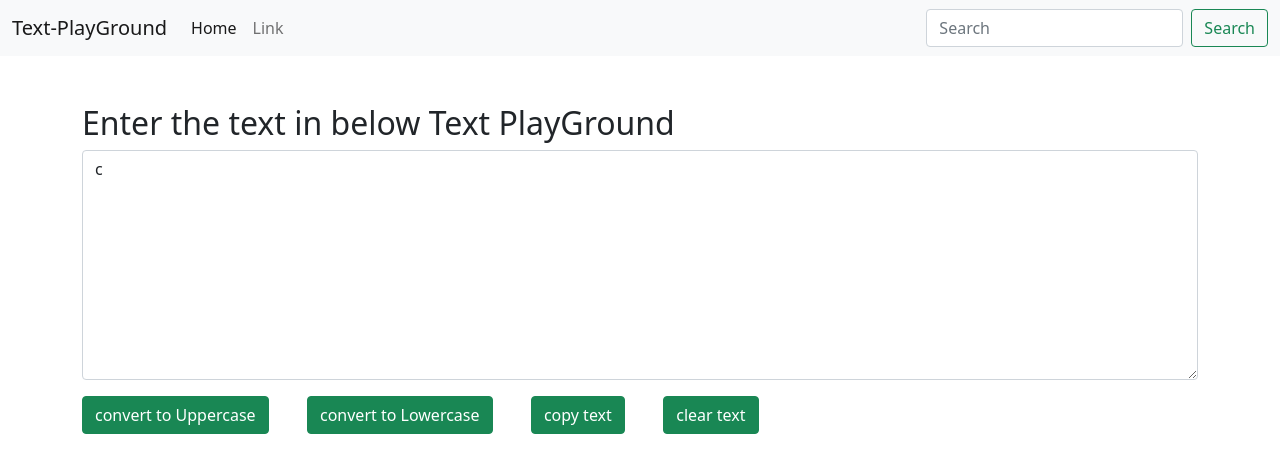
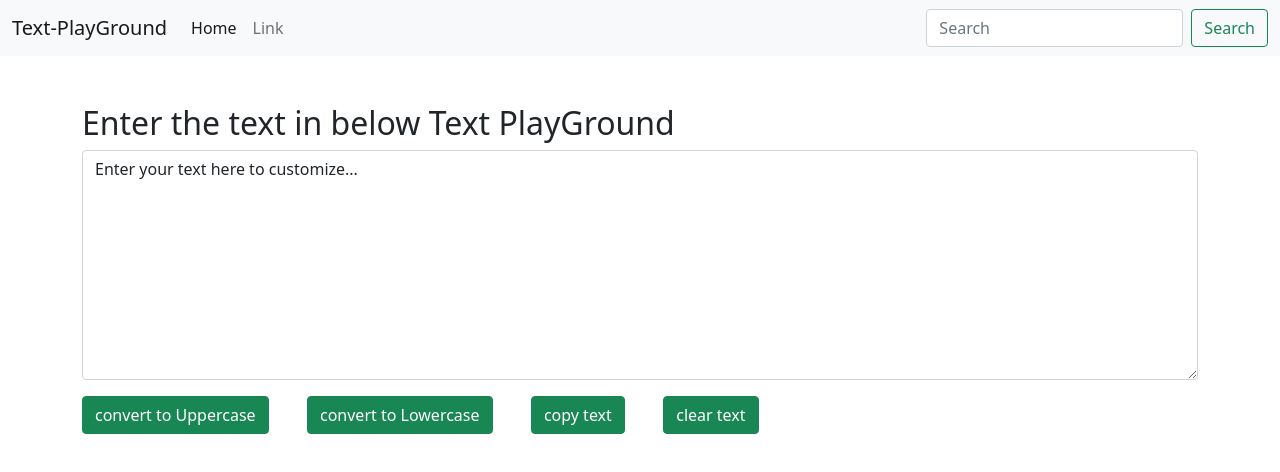
Before and after one commit to Sujan-Rai-426/React-Projects, a React (Vite) app in the folder 05_Text_PlayGround/: page / in a window 1280 px wide. Shown: the top 472 px of the page. Built offline with nearby package versions, Linux system fonts and the light colour scheme.

Commit message:
Edited TextForm.jsx

```diff
--- a/05_Text_PlayGround/src/components/TextForm.jsx
+++ b/05_Text_PlayGround/src/components/TextForm.jsx
@@ -8,7 +8,7 @@ function TextForm(props) {
 
 
     // Initialize the text and setText
-    const [text, setText] = useState ("c");
+    const [text, setText] = useState ("Enter your text here to customize...");
 
     // function to handel the text change event
     const handle_change = (event) =>{
```
